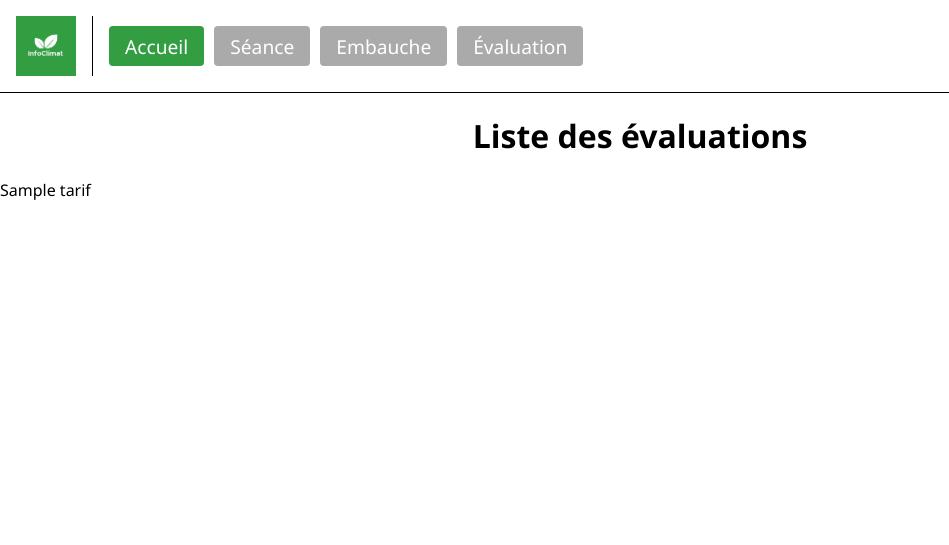
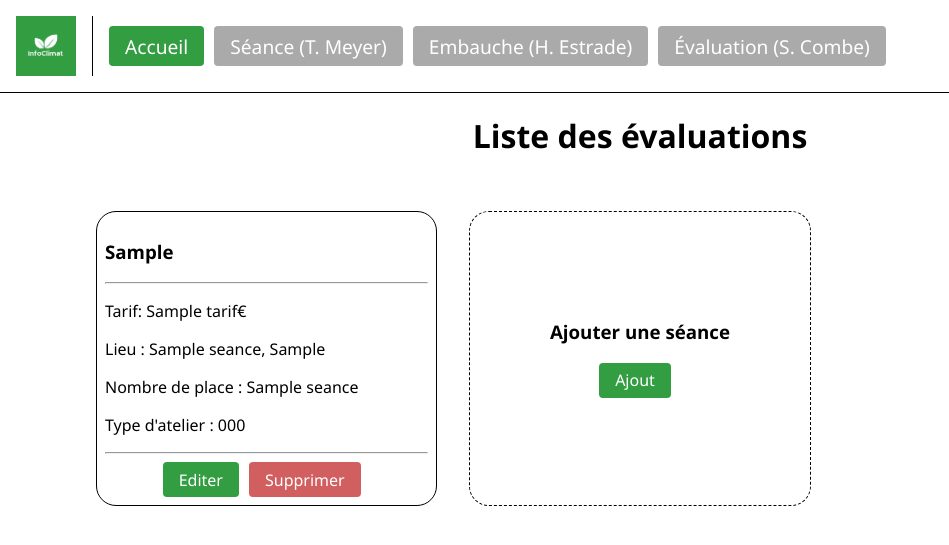
Before and after one commit to Spaceiii/SAE_1.04_CRUD, a Flask app: template templates/evaluation/show_evaluation.html in a window 1280 px wide. Shown: the top 545 px of the page, without its empty margins (0-949 px from the left). Run offline with Flask 3, Linux system fonts and the light colour scheme; the template is opened without the code that fills it: most values are stand-ins (such as "Sample title", 1, 10 or a date in 2020); some libraries are stand-ins or nearby versions.

Commit message:
modification show_evaluation.html

```diff
--- a/templates/_nav.html
+++ b/templates/_nav.html
@@ -2,8 +2,8 @@
     <img src="{{ url_for('static', filename="images/InfoClimat.png") }}" alt="InfoClimat logo">
     <div class="nav-buttons">
         <a class="green" href="/">Accueil</a>
-        <a href="/seance/show">Séance</a>
-        <a href="/embauche/show">Embauche</a>
-        <a href="/evaluation/show">Évaluation</a>
+        <a href="/seance/show">Séance (T. Meyer)</a>
+        <a href="/embauche/show">Embauche (H. Estrade)</a>
+        <a href="/evaluation/show">Évaluation (S. Combe)</a>
     </div>
 </nav>
--- a/templates/evaluation/show_evaluation.html
+++ b/templates/evaluation/show_evaluation.html
@@ -1,13 +1,33 @@
 {% extends 'layout.html' %}
 
 {% block title %}
-    <title>Evalutaions des clients</title>
+    <title>Afficher les évaluations</title>
 {% endblock %}
 
 {% block body %}
     <main>
         <h1>Liste des évaluations</h1>
-        {{ seance.tarif }}
+        <div class="list-seance">
+            {% for eval in evaluations %}
+                <div class="seance-card">
+                    <h3>{{ seance.libelle_seance }}</h3>
+                    <hr>
+                    <p>Tarif: {{ seance.tarif }}€</p>
+                    <p>Lieu : {{ seance.nom_lieu }}, {{ seance.ville_lieu }}</p>
+                    <p>Nombre de place : {{ seance.nombre_places }}</p>
+                    <p>Type d'atelier : {{ seance.libelle_atelier }}</p>
+                    <hr>
+                    <div class="list-btn">
+                        <a href="/seance/edit?id={{ seance.id_seance }}" class="seance-edit">Editer</a>
+                        <a href="/seance/delete?id={{ seance.id_seance }}" class="seance-delete">Supprimer</a>
+                    </div>
+                </div>
+            {% endfor %}
+            <div class="seance-card card-add">
+               <h3>Ajouter une séance</h3>
+                <a href="/">Ajout</a>
+            </div>
+        </div>
     </main>
 
 {% endblock %}
```
